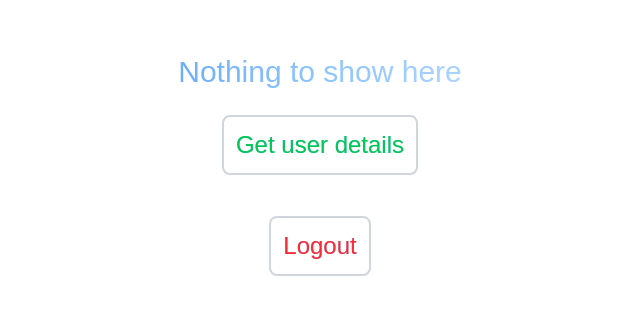
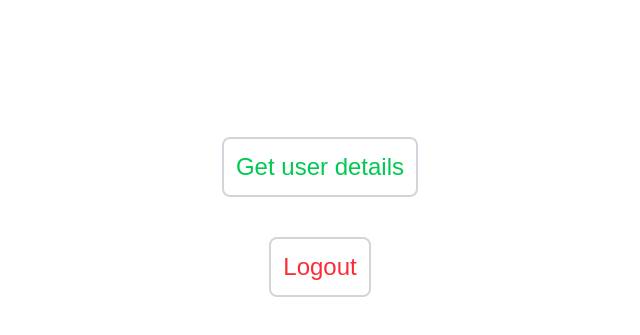
Before and after one commit to thepratikguptaa/nextjs-auth, a Next.js app: page /profile in a window 1280 px wide. Shown: the part 187-522 px from the top of the page, without its empty margins (320-960 px from the left). Built offline with nearby package versions, Linux system fonts and the light colour scheme.

Commit message:
feat: update ProfilePage layout with improved styling and structure

```diff
--- a/src/app/profile/page.tsx
+++ b/src/app/profile/page.tsx
@@ -35,22 +35,22 @@ export default function ProfilePage() {
     }
   }
   return (
-    <div className='text-3xl items-center justify-center bg-gradient-to-r from-blue-500 via-blue-300 to-blue-100 bg-clip-text text-transparent m-60'>
-      <h1 className='text-center'>
-        <hr />
-        <h2>{data === "Nothing to show here" ? "Nothing to show here" : <Link href={`/profile/$ your data{data}`}>{data}</Link>}</h2>
-        <hr />
+    <div className='text-3xl items-center justify-center text-white m-60'>
+        <h2 className='p-3 text-white text-center'>{data === "Nothing to show here" ? "Nothing to show here" : <Link href={`/profile/${data}`}>Your profile link is: {data}</Link>}</h2>
+        <div className='flex flex-col items-center justify-center'>
           <button
           className="text-2xl p-3 m-6 text-green-500 bg-clip-text border-2 cursor-pointer border-gray-300 rounded-lg mb-4 focus:outline-none focus:border-gray-600"
           onClick={getUserDetails}
-        >Get user details</button>
-        <hr />
+          >Get user details
+          </button>
+        </div>
+        <div className='flex flex-col items-center justify-center'>
           <button
           className="text-2xl p-3 mt-6 text-red-500 bg-clip-text border-2 cursor-pointer border-gray-300 rounded-lg mb-4 focus:outline-none focus:border-gray-600"
           onClick={logout}
           >Logout</button>
+        </div>
 
-      </h1>
     </div>
   )
 }
```
Lines whose indentation alone changed are shown as unchanged.
